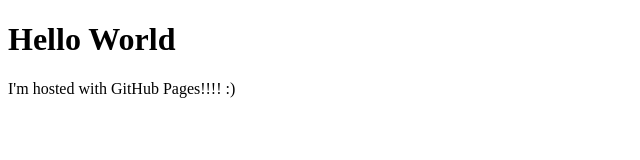
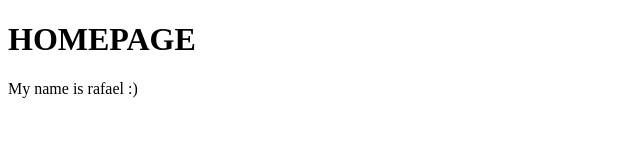
Before and after one commit to rafaelscsilva/githubtest, a plain HTML site: page index.html in a window 1280 px wide. Shown: the whole page, without its empty margins (0-640 px from the left). Drawn offline with Linux system fonts and the light colour scheme.

Commit message:
Update index.html

```diff
--- a/index.html
+++ b/index.html
@@ -1,7 +1,11 @@
 <!DOCTYPE html>
 <html>
+
 <body>
-<h1>Hello World</h1>
-<p>I'm hosted with GitHub Pages!!!! :)</p>
+<h1>HOMEPAGE</h1>
+<p>My name is rafael :)</p>
+
+
+
 </body>
 </html>
```
